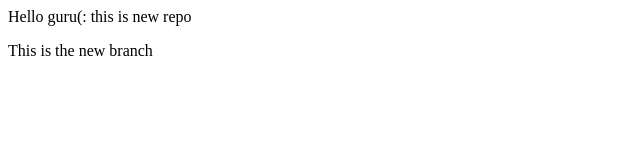
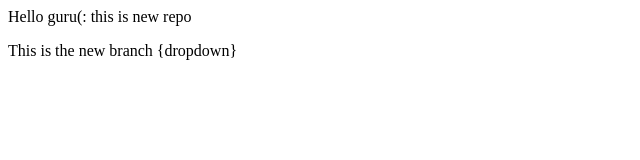
Before and after one commit to DarshanGowda33/NewFold, a plain HTML site: page index.html in a window 1280 px wide. Shown: the full height of the page, 0-640 px from the left. Drawn offline with Linux system fonts and the light colour scheme.

Commit message:
added dropdown

```diff
--- a/index.html
+++ b/index.html
@@ -1,2 +1,2 @@
 <p>Hello guru(: this is new repo</p>
-<p>This is the new branch</p>
+<p>This is the new branch {dropdown}</p>
```
